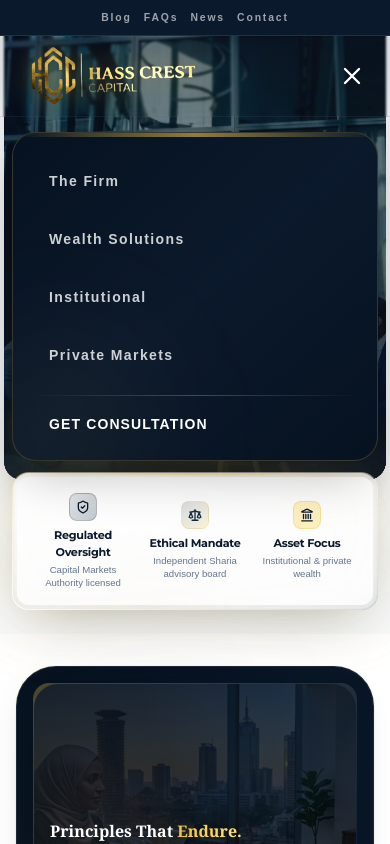
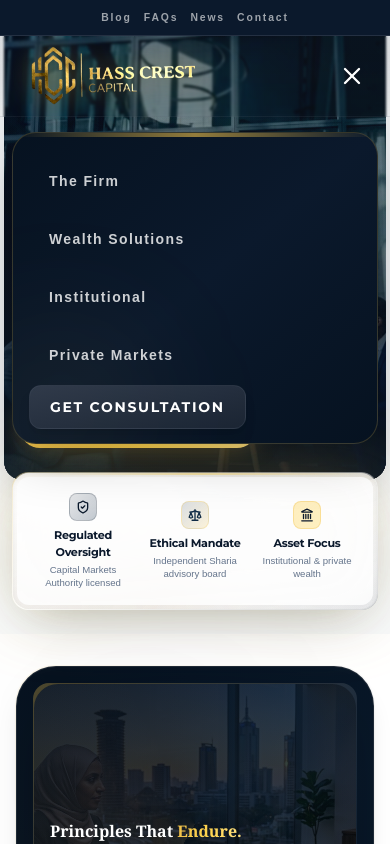
Before and after one commit to dantekin-uk/Hasscrest, a React (Vite) app: page / in a window 390 px wide. Both pictures are taken after a click on the button "Open menu". Shown: the top 844 px of the page. Built offline with nearby package versions, Linux system fonts and the light colour scheme.

Commit message:
Update mobile menu - remove divider and modernize button

```diff
--- a/src/components/Header.jsx
+++ b/src/components/Header.jsx
@@ -166,13 +166,10 @@ function Header({ embedded = false, isPastHero = false, showTopper = false }) {
                   })}
                 </div>
 
-                {/* Premium Divider */}
-                <div className="mb-4 h-px bg-gradient-to-r from-transparent via-accent-gold/30 to-transparent" />
-
-                {/* Contact Button - Simple Gray */}
+                {/* Contact Button - Modern Gray Box */}
                 <Link
                   to="/contact"
-                  className="w-full px-5 py-2.5 bg-white/12 text-white text-sm font-body font-semibold tracking-[0.08em] rounded-lg hover:bg-white/20 transition-all duration-300 text-center uppercase"
+                  className="w-full px-5 py-3 bg-gradient-to-br from-gray-700/80 to-gray-800/80 text-white text-sm font-display font-bold tracking-[0.12em] rounded-xl hover:from-gray-600/90 hover:to-gray-700/90 transition-all duration-300 text-center uppercase shadow-lg border border-gray-600/30"
                   onClick={() => setIsMobileMenuOpen(false)}
                 >
                   Get Consultation
```
